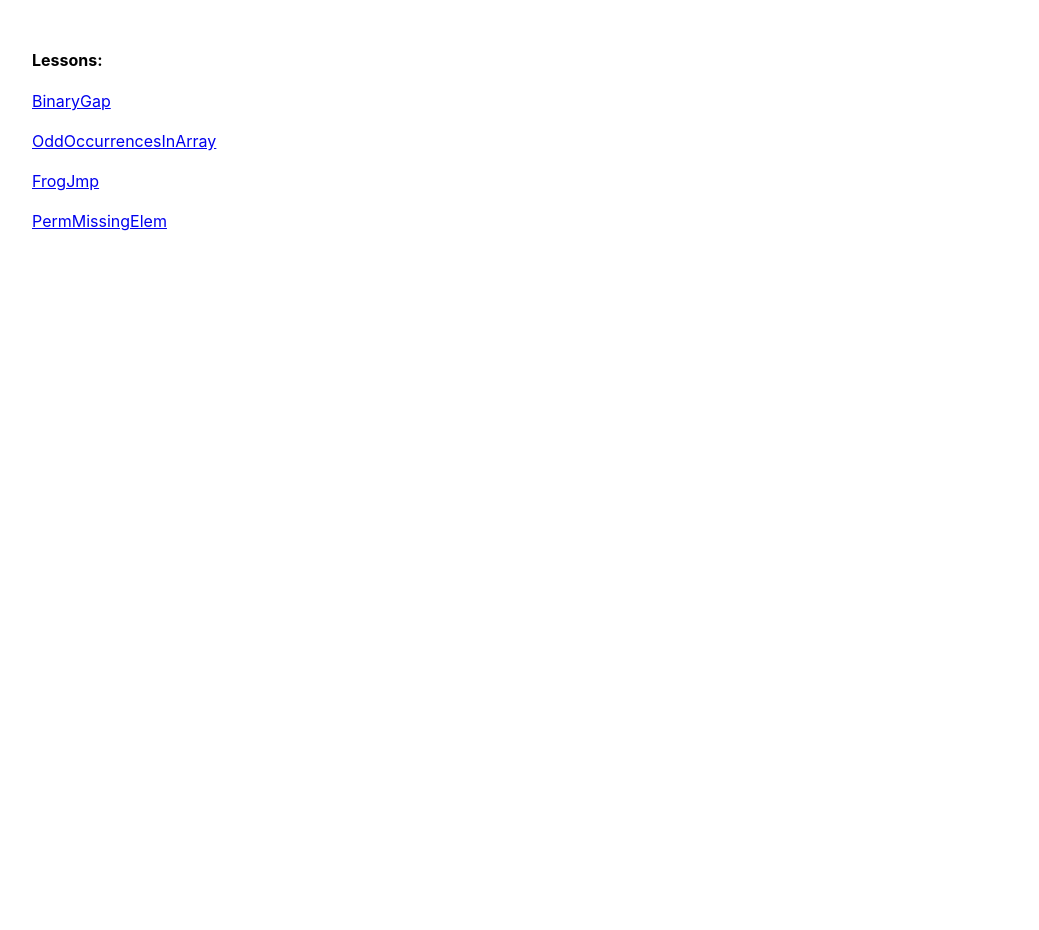
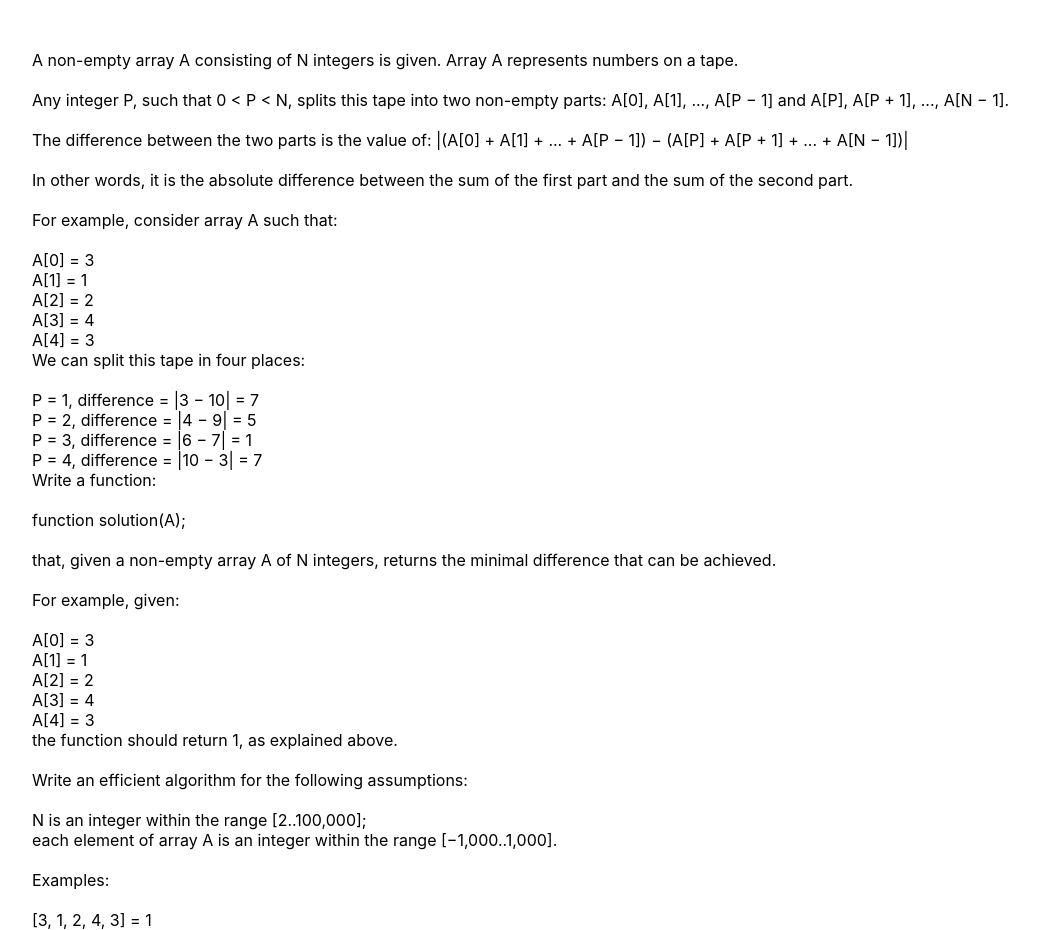
Before and after one commit to bytebodger/codility, a React (Create React App) app: page /tape-equilibrium in a window 1280 px wide. Shown: the whole page, without its empty margins (18-1057 px from the left). Before the commit the page ends 800 px from the top, so only its background shows below. Built offline with nearby package versions, Linux system fonts and the light colour scheme.

Commit message:
TapeEquilibrium

```diff
--- a/src/UI.js
+++ b/src/UI.js
@@ -4,6 +4,7 @@ import { BinaryGap } from './routes/binary-gap/BinaryGap';
 import { OddOccurrencesInArray } from './routes/odd-occurrences-in-array/OddOccurrencesInArray';
 import { FrogJmp } from './routes/frog-jmp/FrogJmp';
 import { PermMissingElem } from './routes/perm-missing-elem/PermMissingElem';
+import { TapeEquilibrium } from './routes/tape-equilibrium/TapeEquilibrium';
 
 export const UI = () => {
    return <>
@@ -34,6 +35,10 @@ export const UI = () => {
                element={<PermMissingElem/>}
                path={'/perm-missing-elem'}
             />
+            <Route
+               element={<TapeEquilibrium/>}
+               path={'/tape-equilibrium'}
+            />
          </Routes>
       </div>
    </>
--- a/src/routes/index/Index.js
+++ b/src/routes/index/Index.js
@@ -24,5 +24,11 @@ export const Index = () => {
             PermMissingElem
          </a>
       </div>
+      <br/>
+      <div>
+         <a href={'/tape-equilibrium'}>
+            TapeEquilibrium
+         </a>
+      </div>
    </>
 }
--- /dev/null
+++ b/src/routes/tape-equilibrium/TapeEquilibrium.js
@@ -0,0 +1,65 @@
+export const TapeEquilibrium = () => {
+   const getMinimalDifference = array => {
+      let minimalDifference = Number.MAX_SAFE_INTEGER;
+      const arraySum = array.reduce((accumulator, currentValue) => accumulator + currentValue, 0);
+      let runningTotal = 0;
+      array.forEach(value => {
+         runningTotal += value;
+         const difference = Math.abs(runningTotal - (arraySum - runningTotal));
+         if (difference < minimalDifference)
+            minimalDifference = difference;
+      })
+      return minimalDifference;
+   }
+
+   return <>
+      <div>
+         A non-empty array A consisting of N integers is given. Array A represents numbers on a tape.
+         <br/><br/>
+         Any integer P, such that 0 {'<'} P {'<'} N, splits this tape into two non-empty parts: A[0], A[1], ..., A[P − 1] and A[P], A[P + 1], ..., A[N − 1].
+         <br/><br/>
+         The difference between the two parts is the value of: |(A[0] + A[1] + ... + A[P − 1]) − (A[P] + A[P + 1] + ... + A[N − 1])|
+         <br/><br/>
+         In other words, it is the absolute difference between the sum of the first part and the sum of the second part.
+         <br/><br/>
+         For example, consider array A such that:
+         <br/><br/>
+         A[0] = 3<br/>
+         A[1] = 1<br/>
+         A[2] = 2<br/>
+         A[3] = 4<br/>
+         A[4] = 3<br/>
+         We can split this tape in four places:
+         <br/><br/>
+         P = 1, difference = |3 − 10| = 7<br/>
+         P = 2, difference = |4 − 9| = 5<br/>
+         P = 3, difference = |6 − 7| = 1<br/>
+         P = 4, difference = |10 − 3| = 7<br/>
+         Write a function:
+         <br/><br/>
+         function solution(A);
+         <br/><br/>
+         that, given a non-empty array A of N integers, returns the minimal difference that can be achieved.
+         <br/><br/>
+         For example, given:
+         <br/><br/>
+         A[0] = 3<br/>
+         A[1] = 1<br/>
+         A[2] = 2<br/>
+         A[3] = 4<br/>
+         A[4] = 3<br/>
+         the function should return 1, as explained above.
+         <br/><br/>
+         Write an efficient algorithm for the following assumptions:
+         <br/><br/>
+         N is an integer within the range [2..100,000];<br/>
+         each element of array A is an integer within the range [−1,000..1,000].
+      </div>
+      <br/>
+      <div>
+         Examples:
+         <br/><br/>
+         [3, 1, 2, 4, 3] = {getMinimalDifference([3, 1, 2, 4, 3])}
+      </div>
+   </>
+}
```
